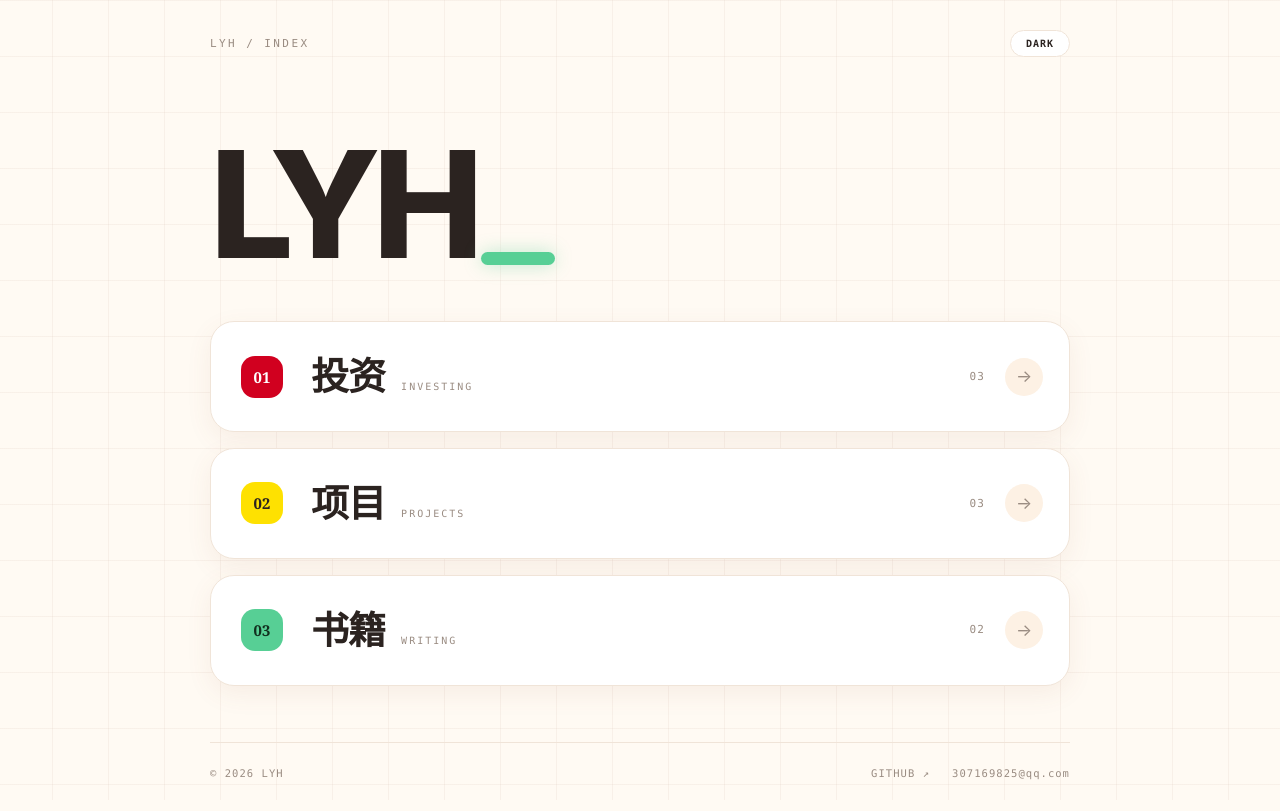
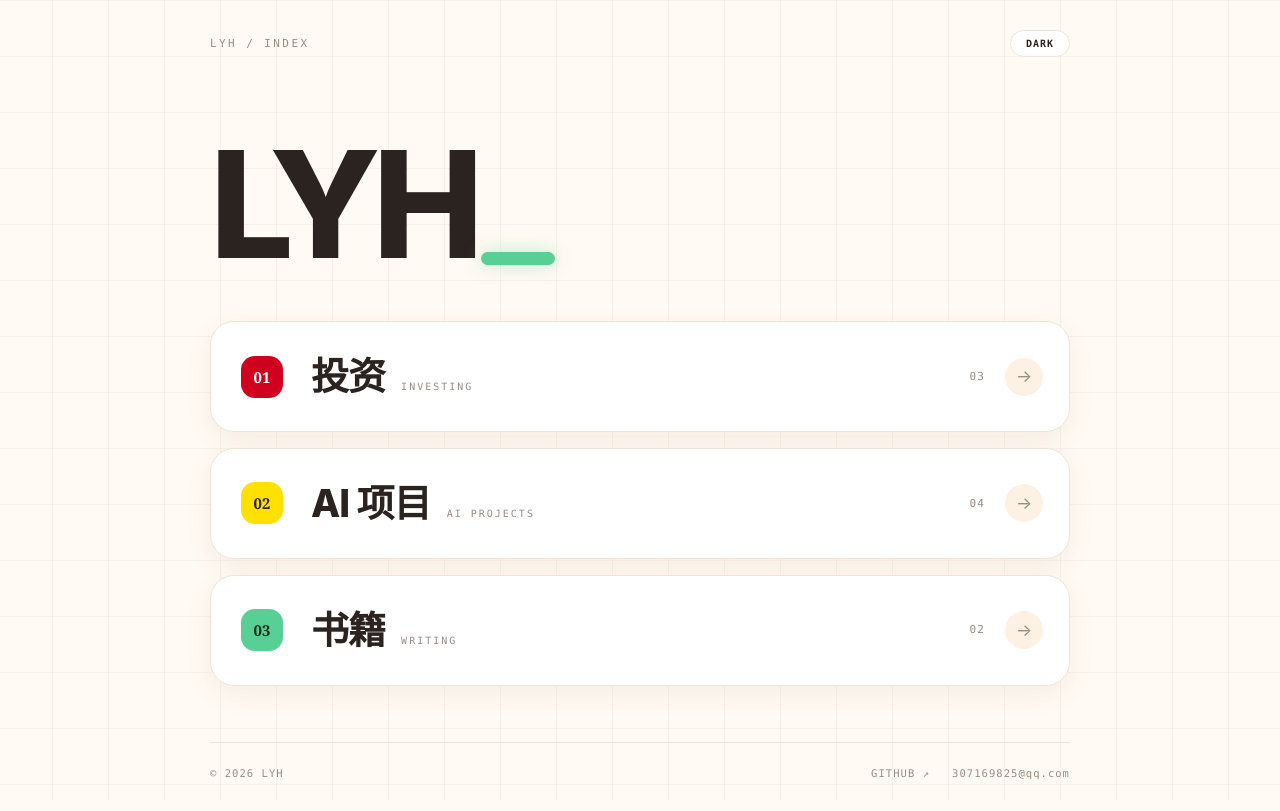
Before and after one commit to MRLYH621/MRLYH621.github.io, a plain HTML site: page index.html in a window 1280 px wide. Drawn offline with Linux system fonts and the light colour scheme.

Commit message:
sync homepage

```diff
--- a/index.html
+++ b/index.html
@@ -186,11 +186,12 @@ const SITE = {
       ]
     },
     {
-      key: "projects", zh: "项目", en: "PROJECTS",
+      key: "projects", zh: "AI 项目", en: "AI PROJECTS",
       items: [
-        { t: "AI 写作助手", d: "把零散素材整理成可发布的长文。", tag: "WEB / 2026" },
-        { t: "数据小工具", d: "把重复的手工整理自动化，重点是省时间。", tag: "TOOL" },
-        { t: "还在实验的", d: "没做完也先放上来，记录想法有时比展示成果更有意思。", tag: "LAB" }
+        { t: "静室 · DJ 馆", d: "一次点击、四个动作、不许说话的多人共处空间；three.js + WebSocket，20 人同房。", tag: "游戏", u: "" },
+        { t: "AI 写作助手", d: "把零散素材整理成可发布的长文。", tag: "工具" },
+        { t: "数据小工具", d: "把重复的手工整理自动化，重点是省时间。", tag: "工具" },
+        { t: "还在实验的", d: "没做完也先放上来，记录想法有时比展示成果更有意思。", tag: "实验" }
       ]
     },
     {
```
